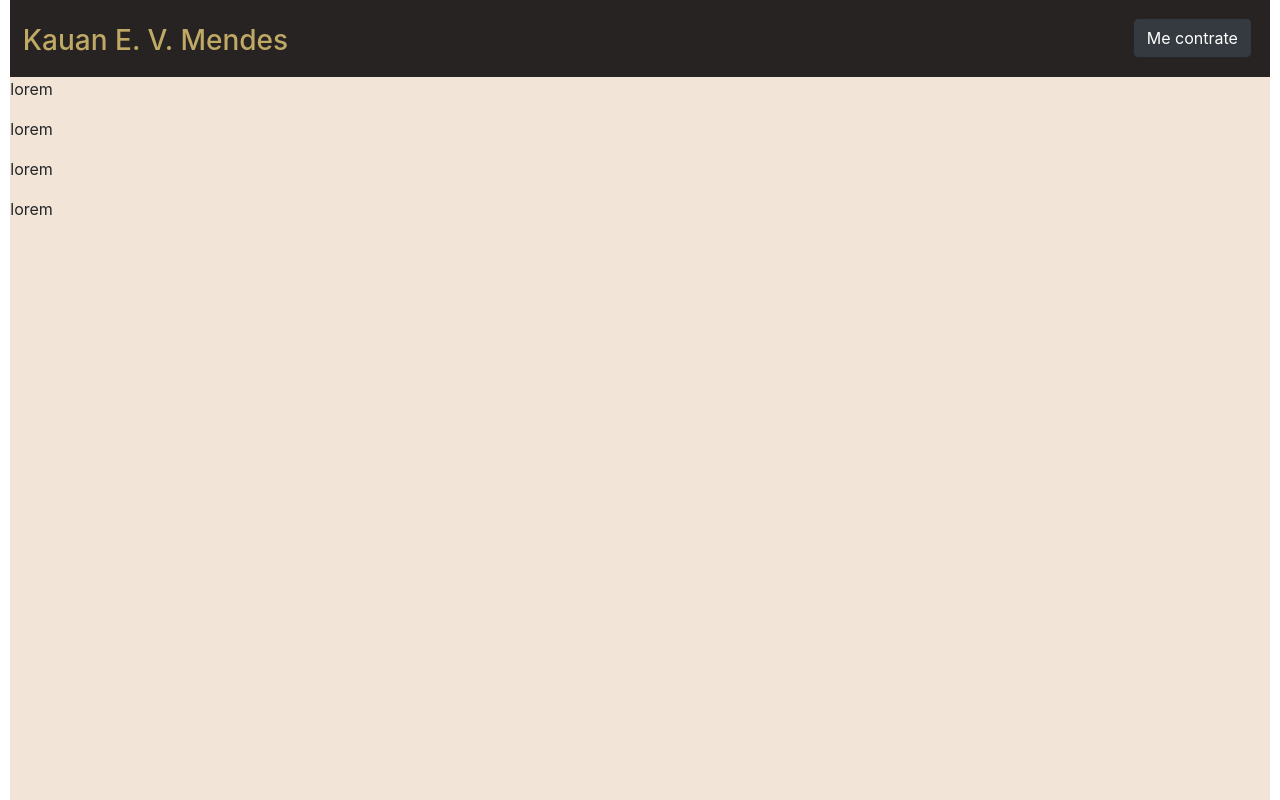
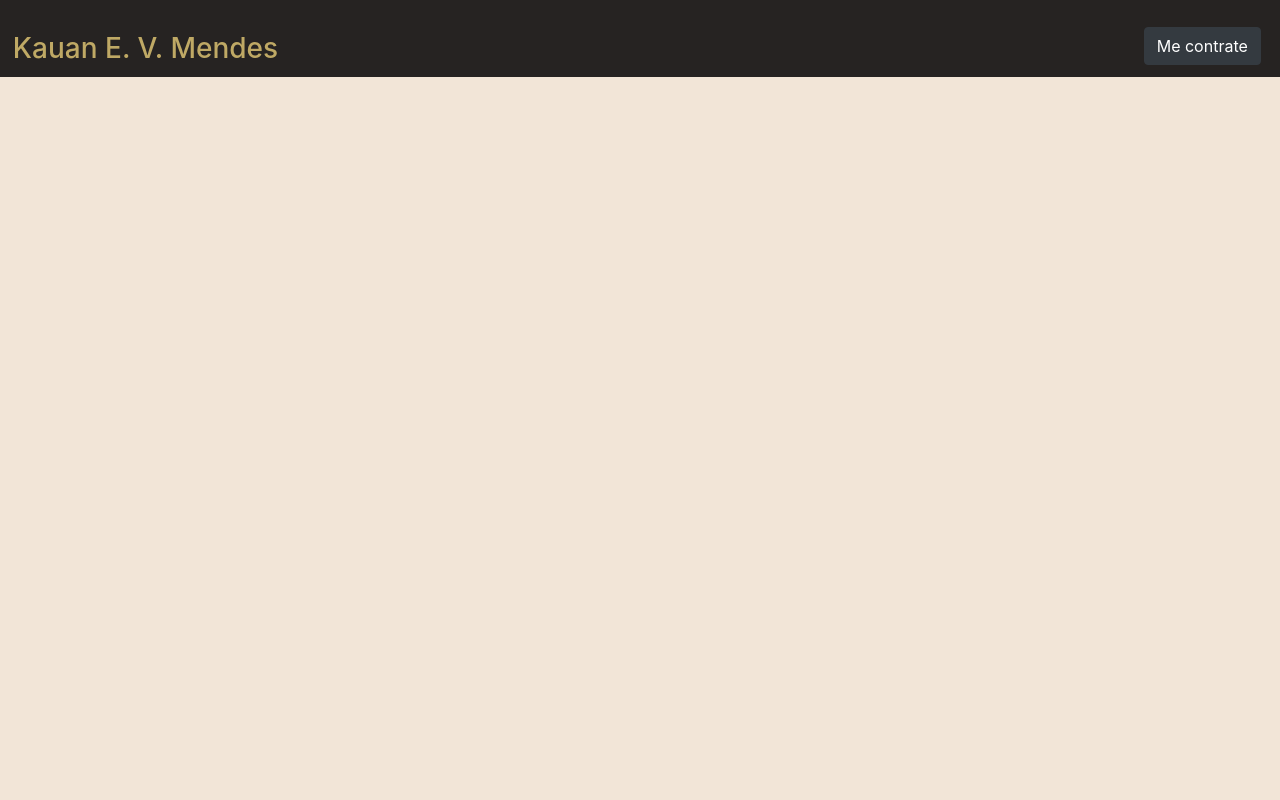
Before and after one commit to knevctt/Meu-Portf-lio, a plain HTML site: page index.html in a window 1280 px wide. Shown: the top 800 px of the page. Drawn offline with Linux system fonts and the light colour scheme.

Commit message:
continuando

```diff
--- a/index.html
+++ b/index.html
@@ -13,7 +13,6 @@
     <title>Olá, eu sou o Kauan👋🏻</title>
 </head>
 <body>
-    <main class="container">
         <nav id="cabecalho">
             <h1 id="meuNome">Kauan E. V. Mendes</h1>
             <div id="botaoHeader">
@@ -22,17 +21,12 @@
         </nav>
 
         <div class="firstPanel">
-                <p>lorem</p>
-                <p>lorem</p>
-                <p>lorem</p>
-                <p>lorem</p>
+
         </div>
 
         <div class="secondPanel">
-                <p>lorem</p>
+
         </div>
-
-    </main>
 
     <script src="./bootstrap/bootstrap.min.js"></script>
     <script src="script.js"></script>
--- a/style.css
+++ b/style.css
@@ -5,10 +5,10 @@
     align-items: center;
     justify-content: space-between;
     color: rgba(212, 187, 110, 0.884);
-    width: 98.4vw;
+    width: auto;
     height: 6vw;
     background-color: #262322;
-
+    padding-top: 15px;
 }
 
 #meuNome{
@@ -24,24 +24,34 @@
 }
 
 .firstPanel{
-    width: 98.4vw;
+    width: auto;
     height: 100vw;
     background-color: #F2E5D7;
-}
-
-.secondPanel{
-    width: 98.4vw;
-    height: 100vw;
-    background-color: #C97D60;
-}
-
-.container{
     display: flex;
-    flex-direction:column;
+    flex-direction:row;
     justify-content: flex-center;
-    width: auto;
-    height: auto;
     align-items: flex-start;
     flex-wrap: wrap; /*pra nao colocar tudo na mesma linha e tentar adaptar o espaço quando acabar*/
     align-content: center;
 }
+
+.secondPanel{
+    width: auto;
+    height: 100vw;
+    background-color: #63372C;
+    display: flex;
+    flex-direction:row;
+    justify-content: flex-center;
+    align-items: flex-start;
+    flex-wrap: wrap; /*pra nao colocar tudo na mesma linha e tentar adaptar o espaço quando acabar*/
+    align-content: center;
+}
+
+body{
+    width: auto;
+    height: auto;
+    margin: 0;
+    padding: 0;
+    width: auto;
+    height: 100vw;
+}
```
